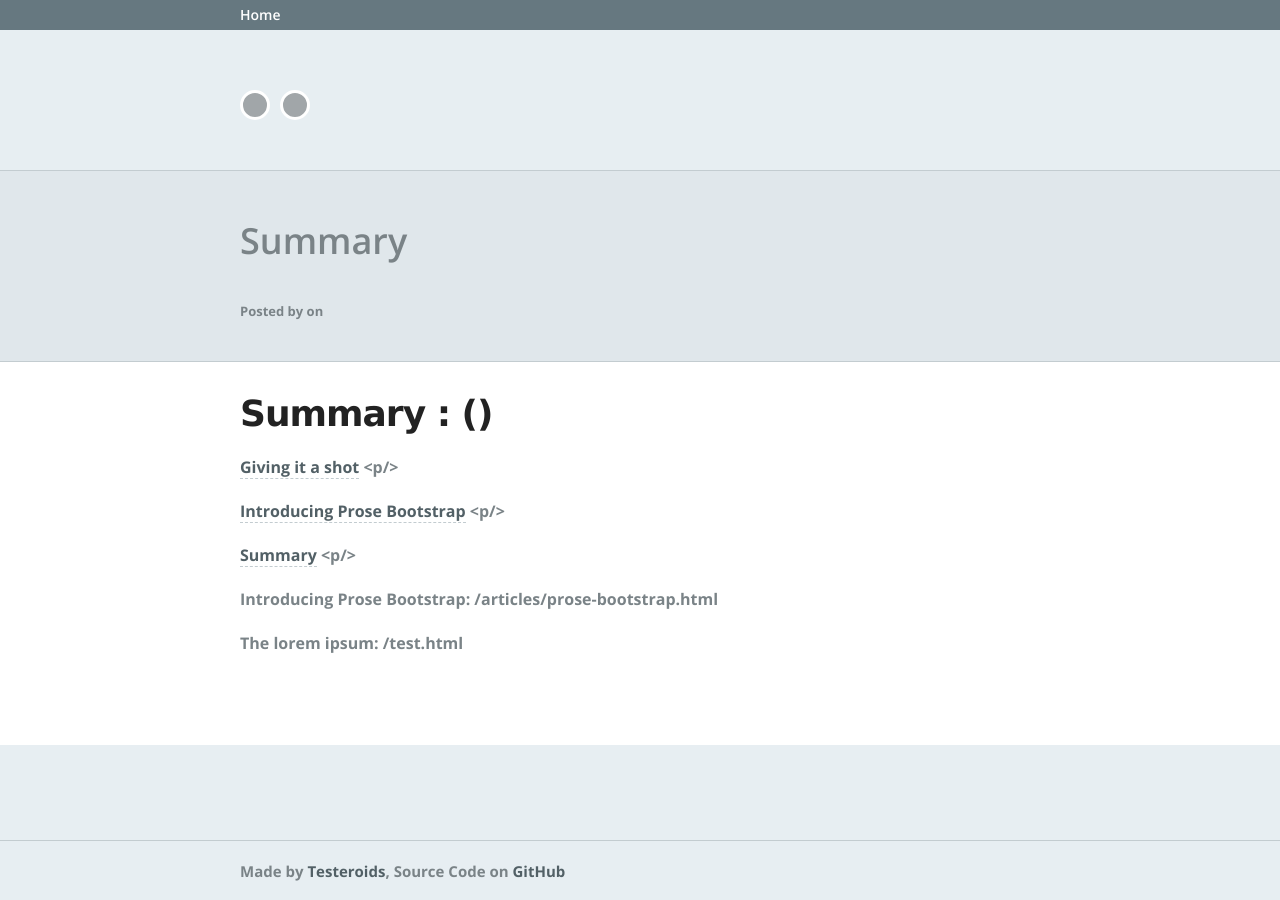
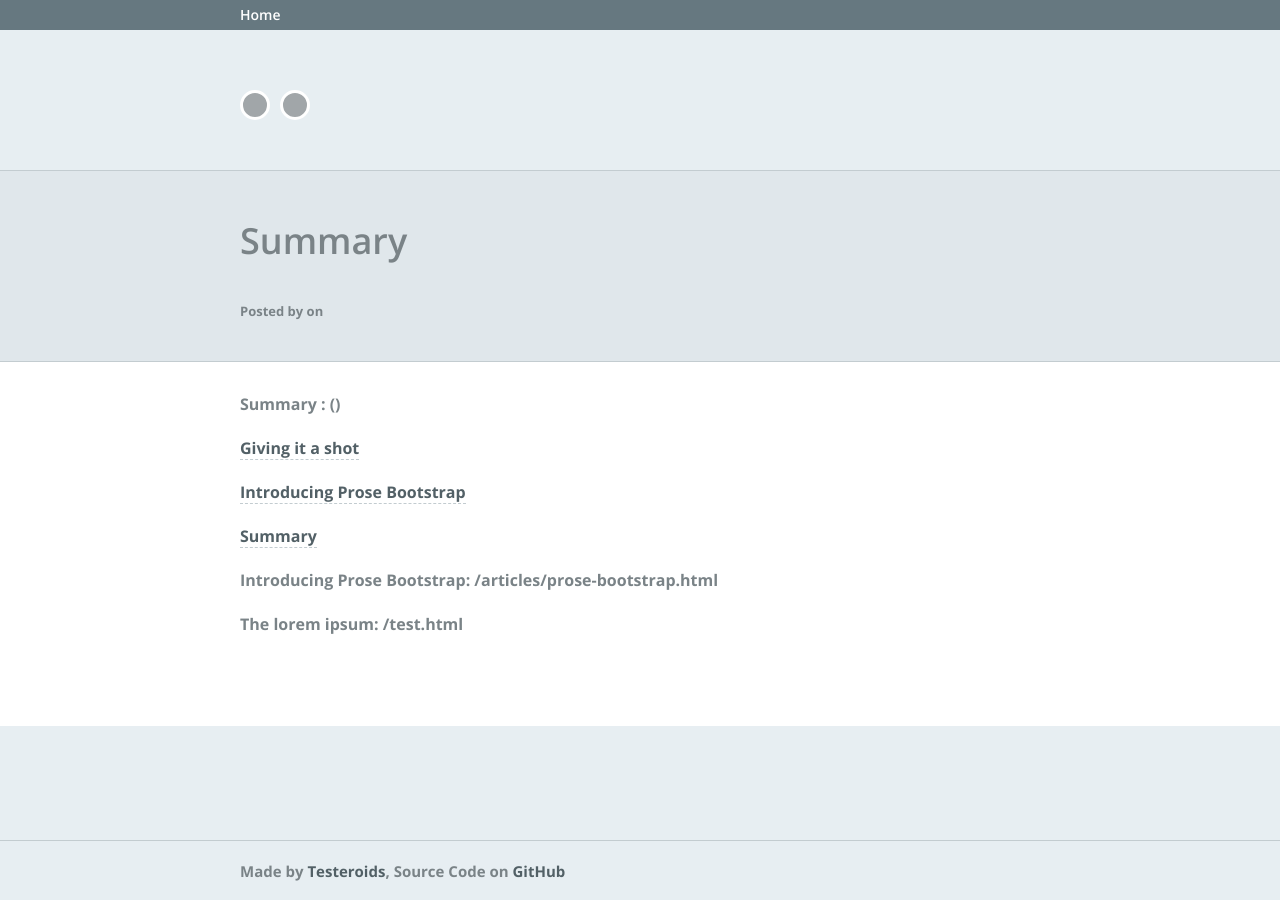
Before and after one commit to Testeroids/Testeroids, a Jekyll site: the page built from summary.md, in a window 1280 px wide. Built offline with Jekyll 4.4.1, drawn with Linux system fonts in a browser that asks for light colours; some web fonts are replaced.

Commit message:
attempt at building an articles summary

```diff
--- a/summary.md
+++ b/summary.md
@@ -4,11 +4,12 @@
 permalink: "/articlessummary.html"
 ---
 
-# Summary : ({{ paginator.total_pages }})
+Summary : ({{ paginator.total_pages }})
 {% for page in site.pages %}
 <!-- link -->
-
-<a href="{{page.url}}">{{page.title}}</a> <p/>
+<p>
+<a href="{{page.url}}">{{page.title}}</a>
+</p>
 
 {% endfor %}
 
```
